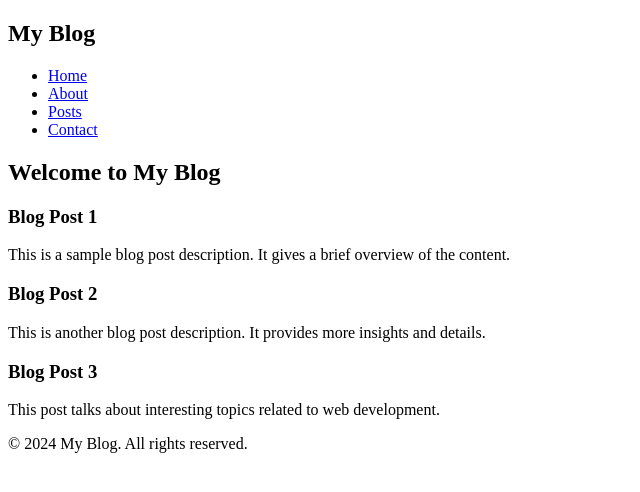
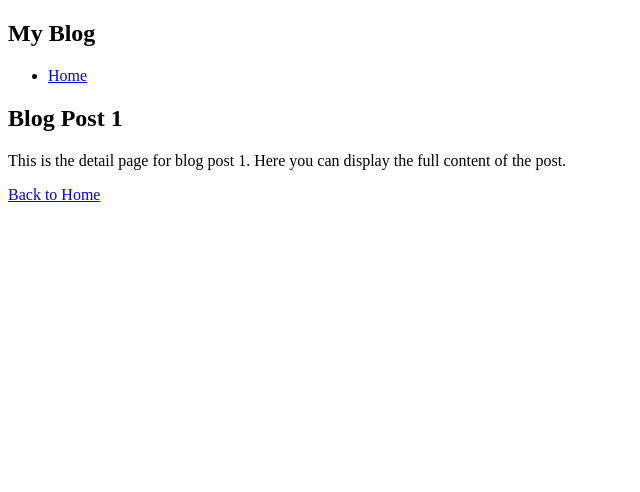
Before and after one commit to MinsangKwak/minsangKwak.github.io, a React (Create React App) app: page /post/1 in a window 1280 px wide. Shown: the top 492 px of the page, without its empty margins (0-640 px from the left). Built offline with nearby package versions, Linux system fonts and the light colour scheme.

Commit message:
add react-router

```diff
--- a/package.json
+++ b/package.json
@@ -13,6 +13,7 @@
 	"dependencies": {
 		"react": "^18.3.1",
 		"react-dom": "^18.3.1",
+		"react-router-dom": "^6.27.0",
 		"react-scripts": "^5.0.1"
 	},
 	"devDependencies": {
--- a/src/App.js
+++ b/src/App.js
@@ -1,8 +1,12 @@
 // src/App.js
 import React from "react";
+import { BrowserRouter as Router, Route, Routes, Link } from "react-router-dom";
+import Home from "./Home";
+import PostDetail from "./PostDetail";
 
 const App = () => {
 	return (
+		<Router>
 			<div className="flex min-h-screen bg-gray-100">
 				{/* Left Sidebar */}
 				<aside className="w-64 bg-white shadow-md h-screen p-4 fixed">
@@ -12,36 +16,12 @@ const App = () => {
 					<nav>
 						<ul className="space-y-4">
 							<li>
-							<a
-								href="#home"
+								<Link
+									to="/"
 									className="text-gray-600 hover:text-blue-500"
 								>
 									Home
-							</a>
-						</li>
-						<li>
-							<a
-								href="#about"
-								className="text-gray-600 hover:text-blue-500"
-							>
-								About
-							</a>
-						</li>
-						<li>
-							<a
-								href="#posts"
-								className="text-gray-600 hover:text-blue-500"
-							>
-								Posts
-							</a>
-						</li>
-						<li>
-							<a
-								href="#contact"
-								className="text-gray-600 hover:text-blue-500"
-							>
-								Contact
-							</a>
+								</Link>
 							</li>
 						</ul>
 					</nav>
@@ -49,51 +29,13 @@ const App = () => {
 
 				{/* Main Content */}
 				<div className="ml-64 flex-1 p-6">
-				<header className="bg-white shadow-md py-4 px-6 mb-6">
-					<h2 className="text-2xl font-bold text-gray-800">
-						Welcome to My Blog
-					</h2>
-				</header>
-
-				<main>
-					<section className="grid grid-cols-1 md:grid-cols-2 lg:grid-cols-3 gap-6">
-						<article className="bg-white p-4 rounded-lg shadow">
-							<h3 className="text-xl font-semibold mb-2">
-								Blog Post 1
-							</h3>
-							<p className="text-gray-600">
-								This is a sample blog post description. It gives
-								a brief overview of the content.
-							</p>
-						</article>
-
-						<article className="bg-white p-4 rounded-lg shadow">
-							<h3 className="text-xl font-semibold mb-2">
-								Blog Post 2
-							</h3>
-							<p className="text-gray-600">
-								This is another blog post description. It
-								provides more insights and details.
-							</p>
-						</article>
-
-						<article className="bg-white p-4 rounded-lg shadow">
-							<h3 className="text-xl font-semibold mb-2">
-								Blog Post 3
-							</h3>
-							<p className="text-gray-600">
-								This post talks about interesting topics related
-								to web development.
-							</p>
-						</article>
-					</section>
-				</main>
-
-				<footer className="text-center text-gray-600 mt-8">
-					© 2024 My Blog. All rights reserved.
-				</footer>
+					<Routes>
+						<Route path="/" element={<Home />} />
+						<Route path="/post/:id" element={<PostDetail />} />
+					</Routes>
 				</div>
 			</div>
+		</Router>
 	);
 };
 
--- /dev/null
+++ b/src/Home.js
@@ -0,0 +1,33 @@
+// src/Home.js
+import React from "react";
+import { Link } from "react-router-dom";
+
+const Home = () => {
+	return (
+		<main>
+			<header className="bg-white shadow-md py-4 px-6 mb-6">
+				<h2 className="text-2xl font-bold text-gray-800">
+					Welcome to My Blog
+				</h2>
+			</header>
+			<section className="grid grid-cols-1 md:grid-cols-2 lg:grid-cols-3 gap-6">
+				<article className="bg-white p-4 rounded-lg shadow">
+					<h3 className="text-xl font-semibold mb-2">Blog Post 1</h3>
+					<p className="text-gray-600">
+						This is a sample blog post description. It gives a brief
+						overview of the content.
+					</p>
+					<Link
+						to="/post/1"
+						className="text-blue-500 hover:underline"
+					>
+						Read More
+					</Link>
+				</article>
+				{/* More blog posts can be added here */}
+			</section>
+		</main>
+	);
+};
+
+export default Home;
--- /dev/null
+++ b/src/PostDetail.js
@@ -0,0 +1,24 @@
+// src/PostDetail.js
+import React from "react";
+import { useParams, Link } from "react-router-dom";
+
+const PostDetail = () => {
+	const { id } = useParams();
+
+	return (
+		<div className="bg-white p-6 rounded-lg shadow-md">
+			<h2 className="text-2xl font-bold text-gray-800 mb-4">
+				Blog Post {id}
+			</h2>
+			<p className="text-gray-600 mb-4">
+				This is the detail page for blog post {id}. Here you can display
+				the full content of the post.
+			</p>
+			<Link to="/" className="text-blue-500 hover:underline">
+				Back to Home
+			</Link>
+		</div>
+	);
+};
+
+export default PostDetail;
```
Also changed, not shown: 1 other file (tests, documents, lock files or other folders). Lines whose indentation alone changed are shown as unchanged.
